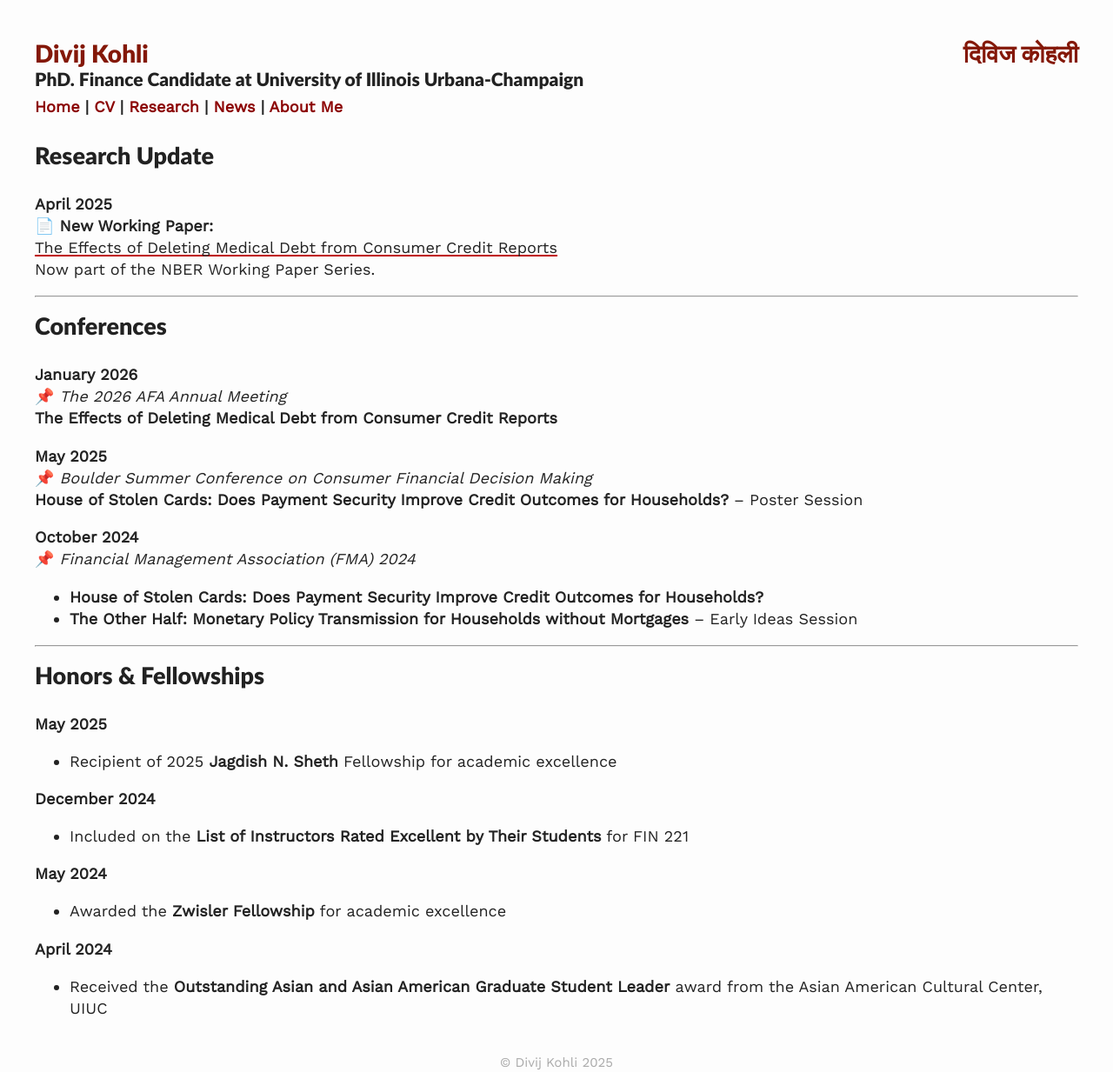
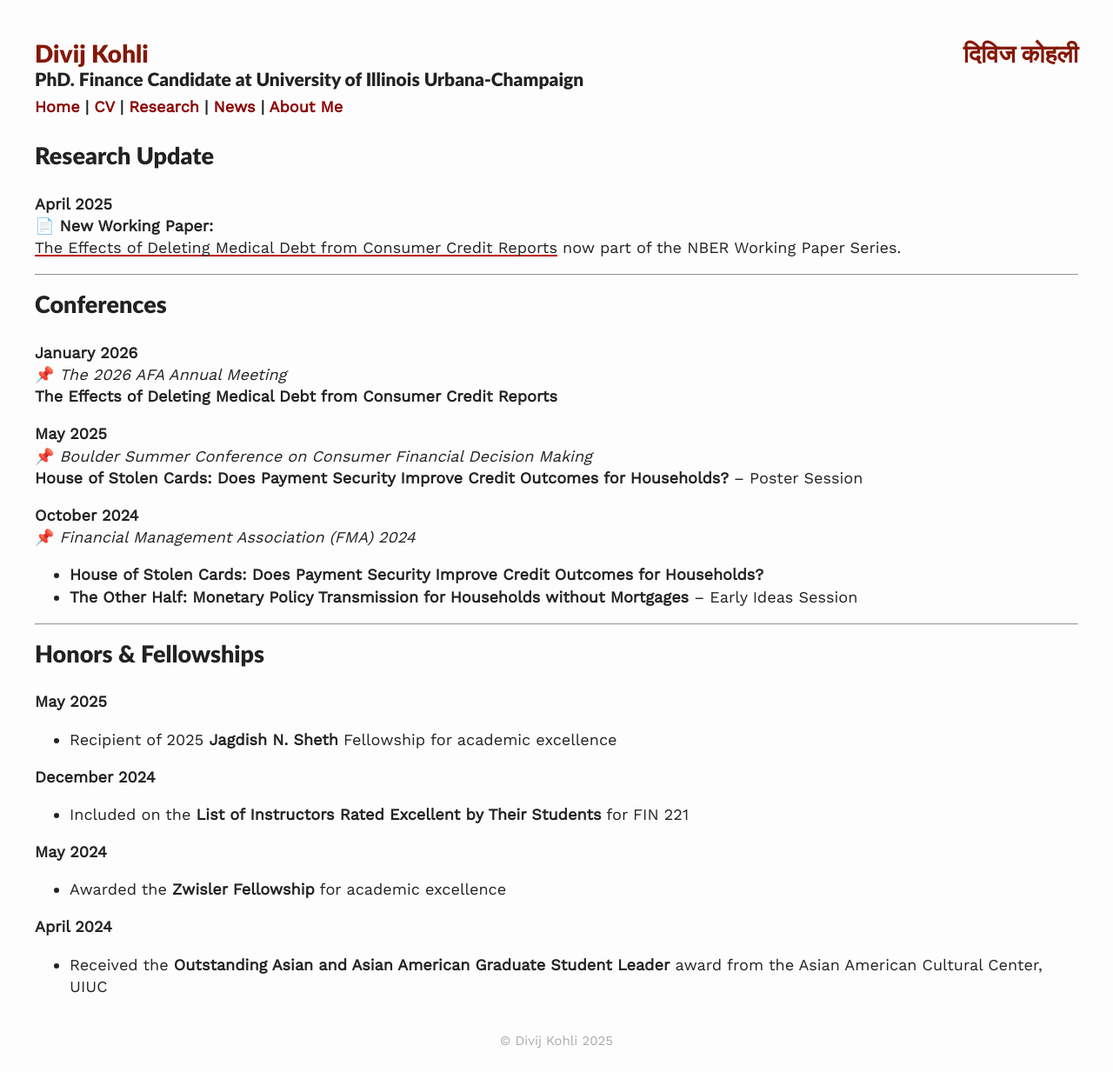
Before and after one commit to divijkohli/divijkohli.github.io, a Jekyll site: the page built from _pages/news.md, in a window 1280 px wide. Shown: the whole page at 87% size. Built offline with Jekyll 4.4.1, drawn with Linux system fonts in a browser that asks for light colours; nearby versions of some CDN libraries; after the commit the page ends 1208 px from its top, so only the background shows below that.

Commit message:
Update news.md

```diff
--- a/_pages/news.md
+++ b/_pages/news.md
@@ -9,8 +9,7 @@ permalink: /news/
 ## Research Update
 **April 2025**
 📄 **New Working Paper:**
-<a href="https://www.nber.org/papers/w33644.pdf" target="_blank">The Effects of Deleting Medical Debt from Consumer Credit Reports</a>
-Now part of the NBER Working Paper Series.
+<a href="https://www.nber.org/papers/w33644.pdf" target="_blank">The Effects of Deleting Medical Debt from Consumer Credit Reports</a> now part of the NBER Working Paper Series.
 
 ---
 
```
